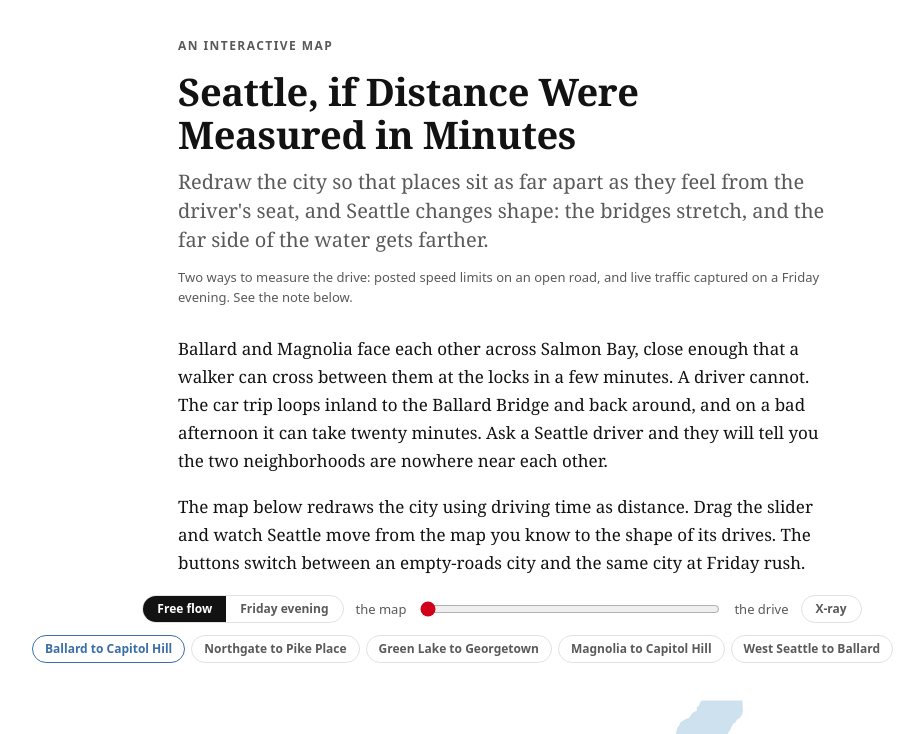
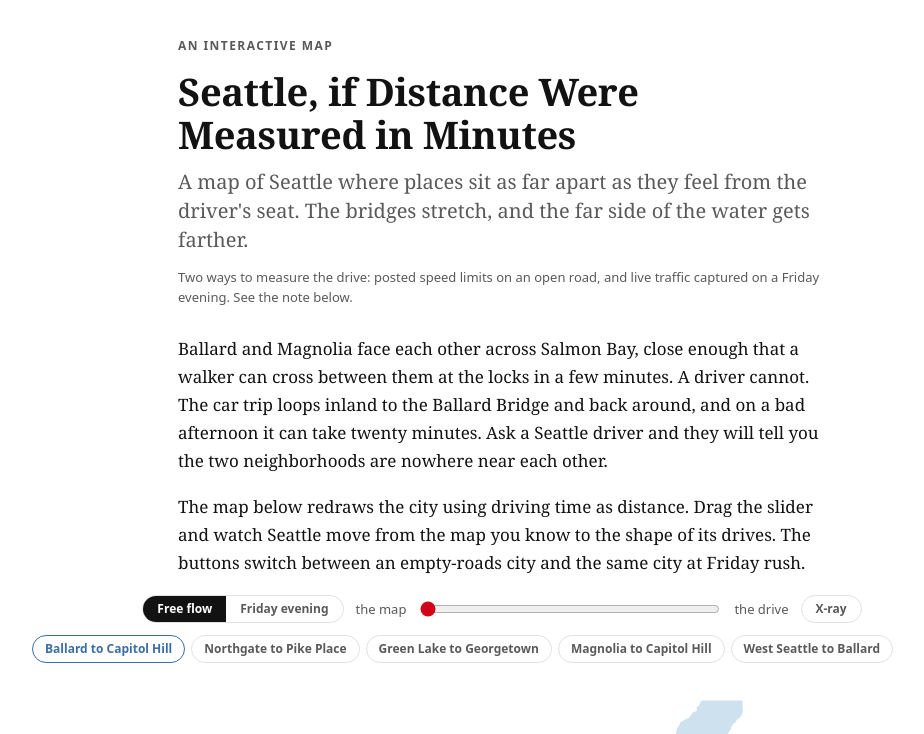
Before and after one commit to mattkindy/seattle-map, a website: page docs/index.html in a window 1280 px wide. Shown: the top 734 px of the page, without its empty margins (138-1062 px from the left). Drawn offline with Linux system fonts and the light colour scheme.

Commit message:
docs(site): reporting register for the dek and method close

```diff
--- a/docs/index.html
+++ b/docs/index.html
@@ -166,9 +166,9 @@
   <p class="kicker">An Interactive Map</p>
   <h1>Seattle, if Distance Were Measured in Minutes</h1>
   <p class="dek">
-    Redraw the city so that places sit as far apart as they feel from
-    the driver's seat, and Seattle changes shape: the bridges stretch,
-    and the far side of the water gets farther.
+    A map of Seattle where places sit as far apart as they feel from
+    the driver's seat. The bridges stretch, and the far side of the
+    water gets farther.
   </p>
   <p class="byline">Two ways to measure the drive: posted speed limits on an open road, and live traffic captured on a Friday evening. See the note below.</p>
 
@@ -267,8 +267,7 @@
     To build it, a computer routed about 780,000 drives between 880
     points on the street network, then nudged the points around until
     the distances between them matched the driving times as closely as
-    possible. That arrangement is what Seattle looks like when
-    distance means time.
+    possible. The result is the map above.
     <a href="./math.html">How we made this map</a> walks through the
     method, with pictures.
   </p>
```
